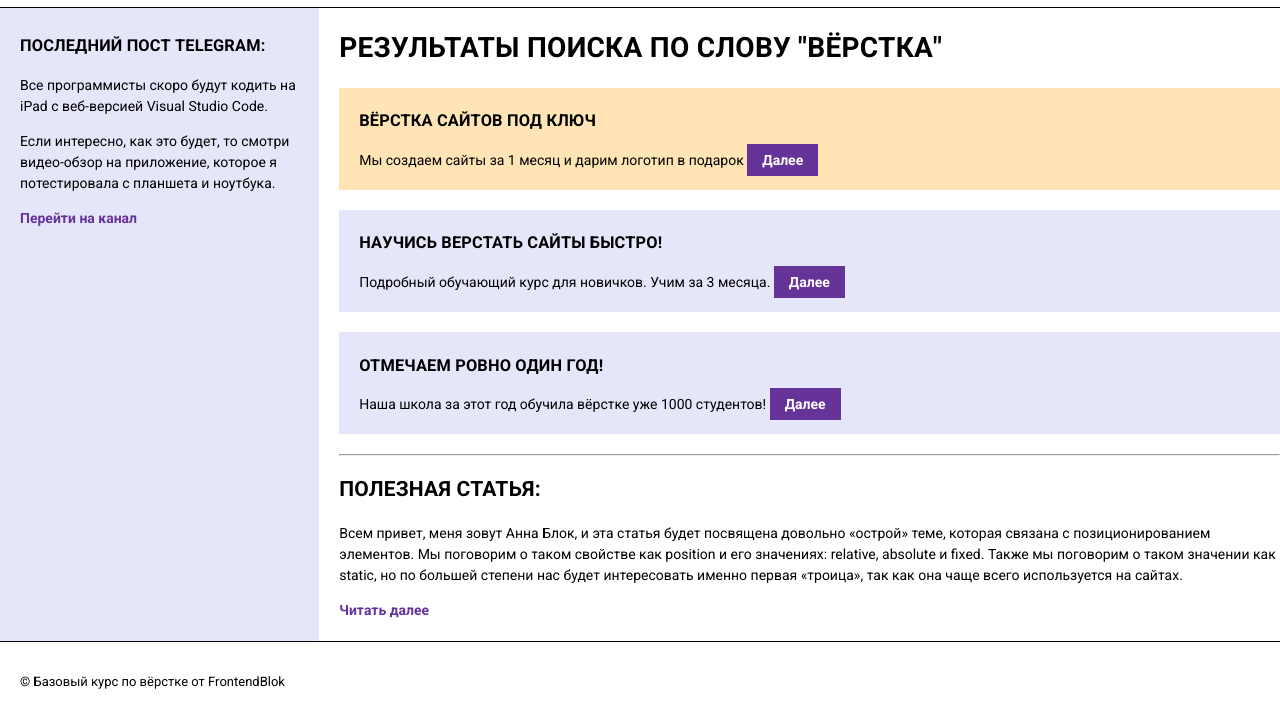
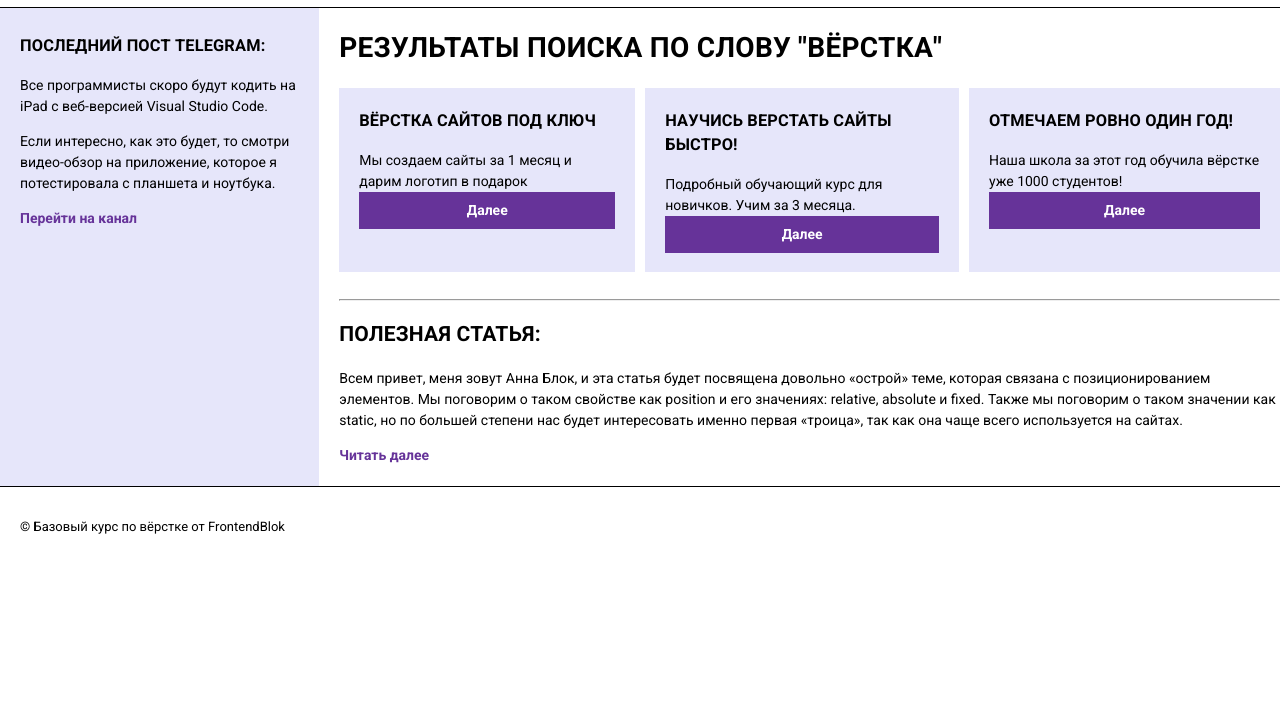
Before and after one commit to klyukinDmitrii/FrontendBlock-Module01-test, a plain HTML site: page semantic.html in a window 1280 px wide. Shown: the part 53-780 px from the top of the page. Drawn offline with Linux system fonts and the light colour scheme.

Commit message:
add files

```diff
--- a/semantic.html
+++ b/semantic.html
@@ -41,6 +41,7 @@
       </aside>
       <main>
         <h1>Результаты поиска по слову "вёрстка"</h1>
+        <div class="results">
           <section>
             <h3>Вёрстка сайтов под ключ</h3>
             <p>
@@ -62,6 +63,7 @@
               <a href="#" class="link">Далее</a>
             </p>
           </section>
+        </div>
         <hr />
         <h2>Полезная статья:</h2>
         <article class="post">
--- a/styles/semantic.css
+++ b/styles/semantic.css
@@ -32,6 +32,8 @@ a {
   text-decoration: none;
 }
 .link {
+  display: block;
+  text-align: center;
   background-color: rebeccapurple;
   color: #fff;
   padding: 8px 15px;
@@ -41,16 +43,22 @@ ul {
   list-style-type: none;
   padding-left: 0;
   margin: 0;
+  gap: 30px;
 }
-ul li:not(:last-child) {
-  margin-right: 30px;
-}
+/* ul > li:not(:last-child) {
+  gap: 30px;
+} */
 
 .box {
   display: flex;
   margin-bottom: 30px;
   gap: 20px;
   border-bottom: 1px solid #000;
+}
+.results {
+  display: flex;
+  justify-content: space-between;
+  gap: 10px;
 }
 section {
   background-color: lavender;
```
Lines whose indentation alone changed are shown as unchanged.
